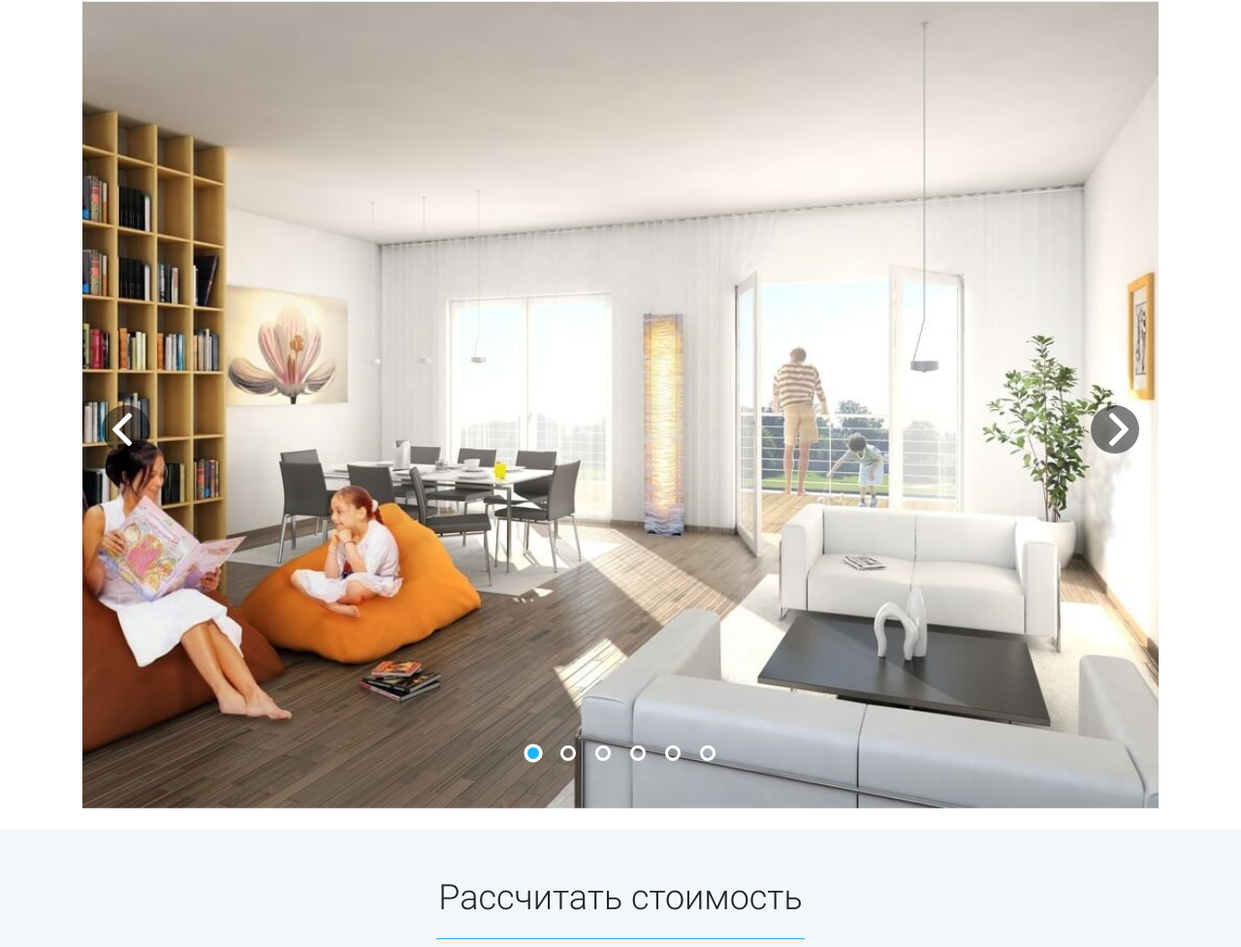
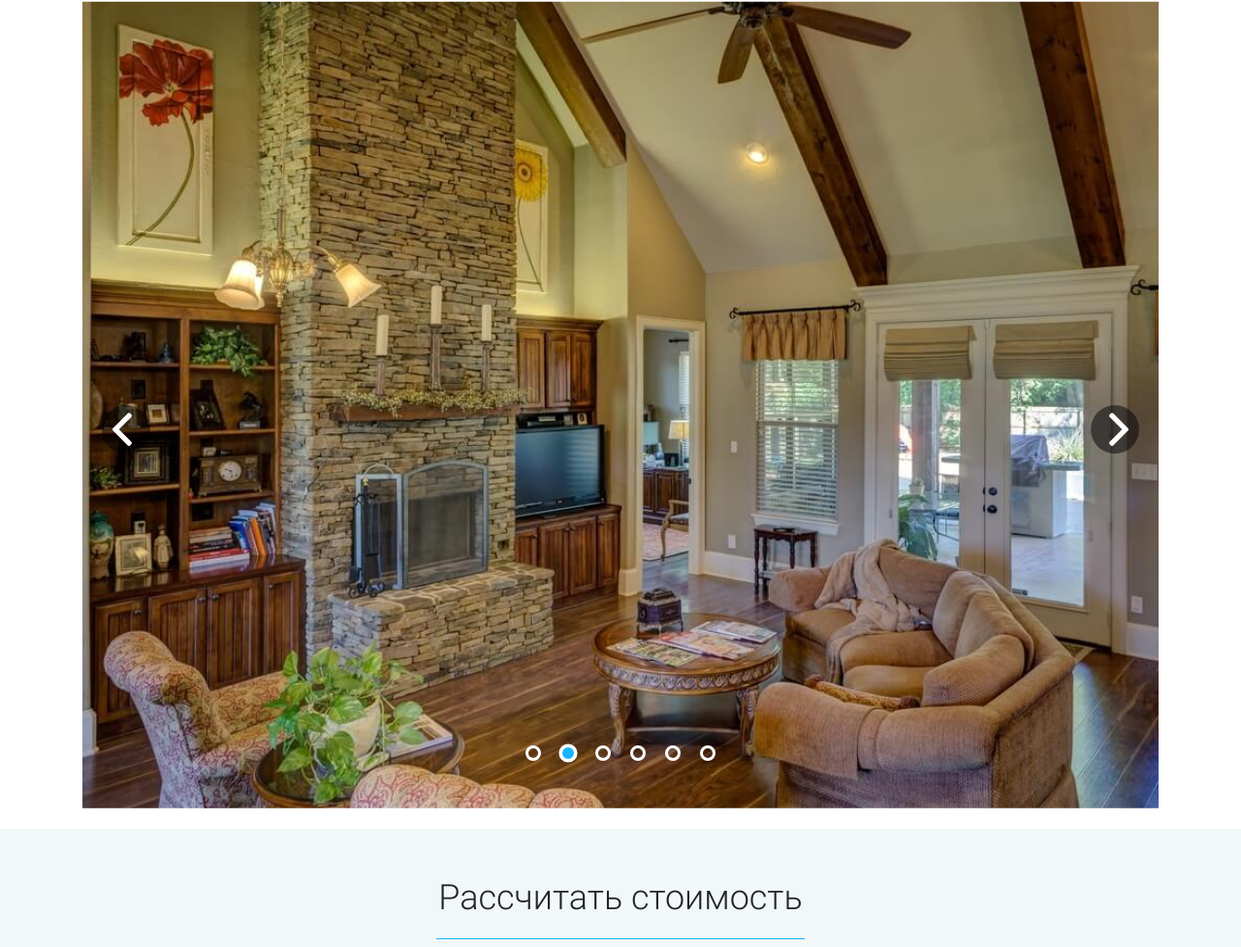
Before and after one commit to TheCrazyAvenger/learn_js-2, a plain HTML site: page index.html in a window 1280 px wide. Shown: the part 1536-2513 px from the top of the page at 97% size. Drawn offline with Linux system fonts and the light colour scheme.

Commit message:
Урок 20
-Сделал слайдер как на видео
-Сократил код, т.к. в видео он часто повторялся

```diff
--- a/index.html
+++ b/index.html
@@ -240,14 +240,7 @@
           </li>
           <a href="#" class="portfolio-btn prev" id="arrow-left"></a>
           <a href="#" class="portfolio-btn next" id="arrow-right"></a>
-          <ul class="portfolio-dots">
-            <li class="dot dot-active"></li>
-            <li class="dot"></li>
-            <li class="dot"></li>
-            <li class="dot"></li>
-            <li class="dot"></li>
-            <li class="dot"></li>
-          </ul>
+          <ul class="portfolio-dots"></ul>
         </ul>
       </div>
     </div>
--- a/js/script.js
+++ b/js/script.js
@@ -63,7 +63,7 @@ window.addEventListener('DOMContentLoaded', () => {
       });
     };
 
-    document.addEventListener('click', (e) => {
+    menu.addEventListener('click', (e) => {
       let target = e.target;
       if (target.classList.contains('close-btn')) handlerMenu();
       else {
@@ -153,4 +153,88 @@ window.addEventListener('DOMContentLoaded', () => {
     });
   };
   tabs();
+
+  //Слайдер
+  const slider = () => {
+    const slide = document.querySelectorAll('.portfolio-item'),
+      slideUl = document.querySelector('.portfolio-dots'),
+      slider = document.querySelector('.portfolio-content');
+
+    let currentSlide = 0,
+      dot,
+      interval;
+
+    const addDots = () => {
+      [...slide].map((_, i) => {
+        const newDot = document.createElement('li');
+        newDot.classList.add('dot');
+        i === 0 && newDot.classList.add('dot-active');
+        slideUl.appendChild(newDot);
+      });
+      dot = document.querySelectorAll('.dot');
+    };
+    addDots();
+
+    const checkCurrentSlide = () => {
+      if (currentSlide >= slide.length) currentSlide = 0;
+      else if (currentSlide < 0) currentSlide = slide.length - 1;
+    };
+
+    const toggleSlide = (items, i, strClass) =>
+      items.forEach((elem, str) => elem[i].classList.toggle(strClass[str]));
+
+    const autoPlaySlide = () => {
+      toggleSlide([slide, dot], currentSlide, [
+        'portfolio-item-active',
+        'dot-active',
+      ]);
+      currentSlide++;
+      checkCurrentSlide();
+      toggleSlide([slide, dot], currentSlide, [
+        'portfolio-item-active',
+        'dot-active',
+      ]);
+    };
+
+    const startSlide = (timer = 3000) => {
+      interval = setInterval(autoPlaySlide, timer);
+    };
+
+    const stopSlide = (e) => {
+      clearInterval(interval);
+    };
+
+    slider.addEventListener('click', (e) => {
+      e.preventDefault();
+
+      let target = e.target;
+
+      if (target.matches('.portfolio-btn, .dot')) {
+        stopSlide();
+        toggleSlide([slide, dot], currentSlide, [
+          'portfolio-item-active',
+          'dot-active',
+        ]);
+
+        if (target.matches('#arrow-right')) {
+          currentSlide++;
+          checkCurrentSlide();
+        } else if (target.matches('#arrow-left')) {
+          currentSlide--;
+          checkCurrentSlide();
+        } else if (target.matches('.dot')) {
+          [...dot].map((item, i) => {
+            if (item === target) currentSlide = i;
+          });
+        }
+
+        toggleSlide([slide, dot], currentSlide, [
+          'portfolio-item-active',
+          'dot-active',
+        ]);
+      }
+    });
+    startSlide();
+  };
+  slider();
 });
```
